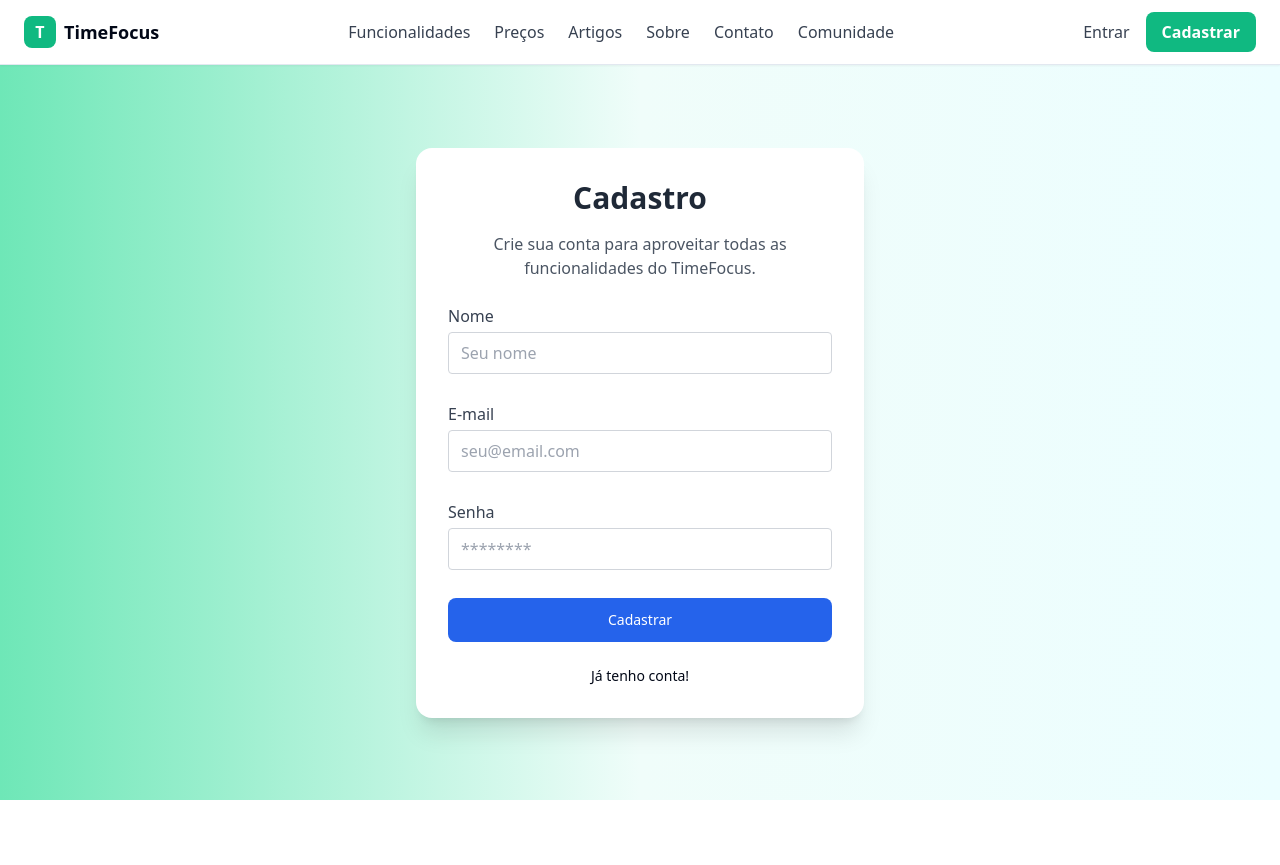
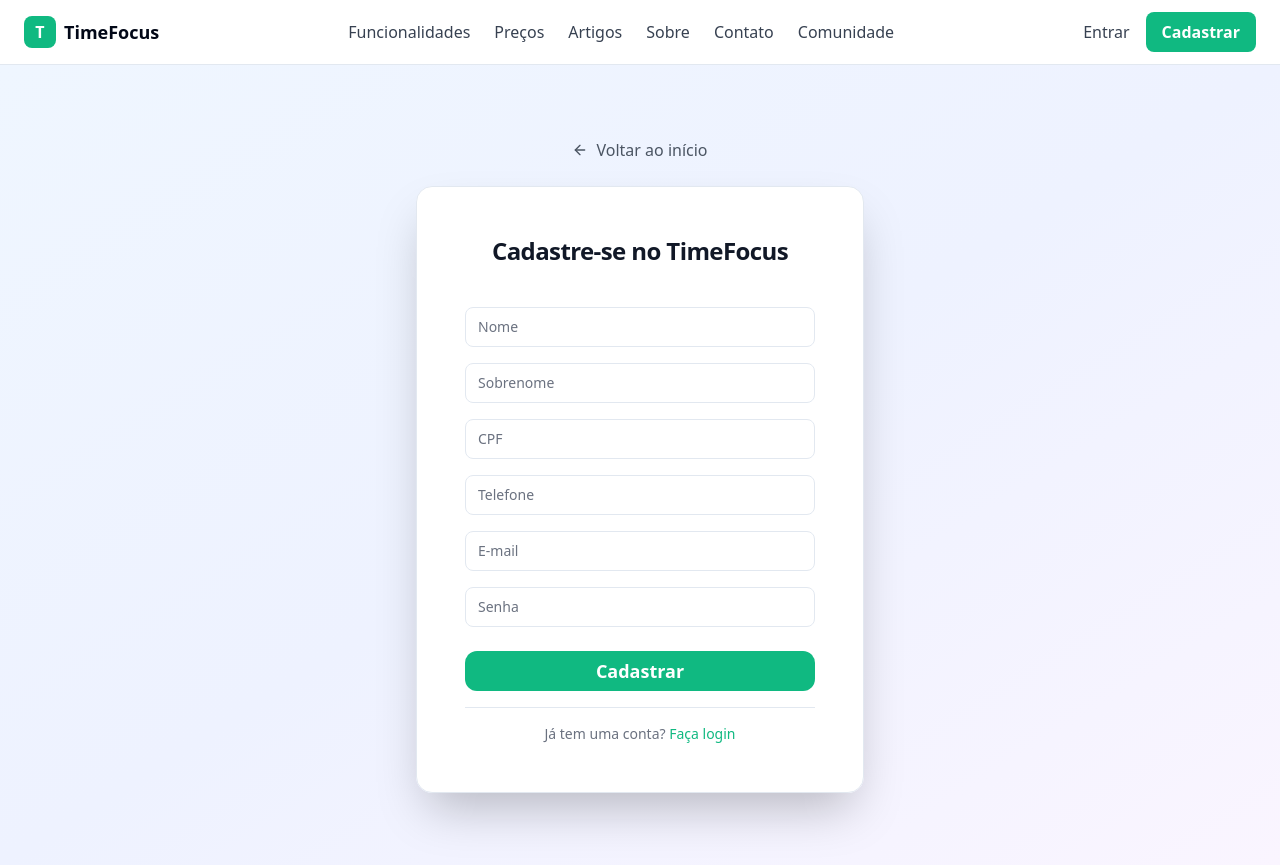
Before and after one commit to Jamersom-silva/timefocus, a React (Vite) app in the folder frontend/: page /register in a window 1280 px wide. Before the commit the page ends 800 px from the top, so only its background shows below. Built offline with nearby package versions, Linux system fonts and the light colour scheme.

Commit message:
registro funcional

```diff
--- a/frontend/src/contexts/UserContext.tsx
+++ b/frontend/src/contexts/UserContext.tsx
@@ -1,22 +1,21 @@
 // frontend/src/contexts/UserContext.tsx
 import { createContext, useState, useEffect } from "react";
-import type { User } from "./UserTypes";
+import type { User as UserType } from "./UserTypes";
 import { api } from "../services/api";
 
 export type UserContextType = {
-  user: User | null;
-  setUser: (user: User | null) => void;
-  login: (email: string, password: string) => Promise<void>;
+  user: UserType | null;
+  setUser: (user: UserType | null) => void;
+  login: (email: string, password: string) => Promise<UserType | null>;
   register: (username: string, email: string, password: string) => Promise<void>;
   logout: () => void;
   refreshUser: () => Promise<void>;
 };
 
-
 export const UserContext = createContext<UserContextType | null>(null);
 
 export const UserProvider = ({ children }: { children: React.ReactNode }) => {
-  const [user, setUser] = useState<User | null>(null);
+  const [user, setUser] = useState<UserType | null>(null);
 
   // Função para atualizar usuário a partir do backend
   const refreshUser = async () => {
@@ -39,18 +38,19 @@ export const UserProvider = ({ children }: { children: React.ReactNode }) => {
   }, []);
 
   // Login: salva token e atualiza estado
-  const login = async (email: string, password: string) => {
+  const login = async (email: string, password: string): Promise<UserType | null> => {
     try {
       const res = await api.login({ email, password });
       localStorage.setItem("token", res.access_token);
       if (res.user) setUser(res.user);
+      return res.user || null;
     } catch (err) {
       throw new Error("Falha no login");
     }
   };
 
   // Registro: salva token e atualiza estado
-  const register = async (username: string, email: string, password: string) => {
+  const register = async (username: string, email: string, password: string): Promise<void> => {
     try {
       const res = await api.register({ username, email, password });
       localStorage.setItem("token", res.access_token);
@@ -67,9 +67,7 @@ export const UserProvider = ({ children }: { children: React.ReactNode }) => {
   };
 
   return (
-    <UserContext.Provider
-      value={{ user, setUser, login, register, logout, refreshUser }}
-    >
+    <UserContext.Provider value={{ user, setUser, login, register, logout, refreshUser }}>
       {children}
     </UserContext.Provider>
   );
--- a/frontend/src/pages/Login.tsx
+++ b/frontend/src/pages/Login.tsx
@@ -1,4 +1,4 @@
-
+// frontend/src/pages/Login.tsx
 import { useState, useContext } from "react";
 import { Button } from "../components/ui/Button";
 import { Input } from "../components/ui/input";
@@ -7,37 +7,31 @@ import { Card, CardContent, CardDescription, CardFooter, CardHeader, CardTitle }
 import { Separator } from "@/components/ui/separator";
 import { Eye, EyeOff, Mail, Lock, ArrowLeft } from "lucide-react";
 import { Link, useNavigate } from "react-router-dom";
-import { api } from "../services/api";
 import { UserContext } from "../contexts/UserContext";
 
-export default function Login() {
+export default function LoginPage() {
   const [showPassword, setShowPassword] = useState(false);
   const [email, setEmail] = useState("");
   const [password, setPassword] = useState("");
   const [isLoading, setIsLoading] = useState(false);
 
   const navigate = useNavigate();
-  const { setUser } = useContext(UserContext) ?? {};
+  const { login } = useContext(UserContext)!;
 
   const handleLogin = async (e: React.FormEvent) => {
     e.preventDefault();
     setIsLoading(true);
 
     try {
-      const res = await api.login({ email, password });
-
-      // salva token
-      localStorage.setItem("token", res.access_token);
-
-      // seta user no contexto
-      if (setUser && res.user) {
-        setUser(res.user);
+      const loggedUser = await login(email, password);
+      if (loggedUser) {
+        navigate("/profile");
+      } else {
+        alert("Usuário ou senha inválidos");
       }
-
-      navigate("/Profile");
     } catch (err: any) {
       console.error(err);
-      alert(err?.detail || "Erro ao fazer login");
+      alert(err?.message || "Erro ao fazer login");
     } finally {
       setIsLoading(false);
     }
@@ -45,35 +39,26 @@ export default function Login() {
 
   return (
     <div className="min-h-screen bg-gradient-to-br from-blue-50 via-indigo-50 to-purple-50 flex items-center justify-center p-4">
-      {/* Background decorations */}
       <div className="absolute inset-0 overflow-hidden">
         <div className="absolute top-1/4 left-1/4 w-64 h-64 bg-blue-200 rounded-full opacity-20 blur-3xl animate-pulse"></div>
         <div className="absolute bottom-1/4 right-1/4 w-80 h-80 bg-indigo-200 rounded-full opacity-20 blur-3xl animate-pulse delay-1000"></div>
       </div>
 
       <div className="w-full max-w-md relative z-10">
-        {/* Back to home */}
-        <Link
-          to="/"
-          className="inline-flex items-center gap-2 text-gray-600 hover:text-emerald-500 transition-colors mb-8 group"
-        >
+        <Link to="/" className="inline-flex items-center gap-2 text-gray-600 hover:text-emerald-500 transition-colors mb-8 group">
           <ArrowLeft className="w-4 h-4 group-hover:-translate-x-1 transition-transform" />
           Voltar ao início
         </Link>
 
         <Card className="shadow-2xl border-0 bg-white/95 backdrop-blur-sm">
           <CardHeader className="text-center space-y-4">
-            {/* Logo */}
             <div className="flex justify-center">
               <div className="w-12 h-12 bg-emerald-500 rounded-xl flex items-center justify-center">
                 <span className="text-white font-bold text-xl">T</span>
               </div>
             </div>
-
             <div>
-              <CardTitle className="text-2xl font-bold text-gray-900">
-                Bem-vindo de volta!
-              </CardTitle>
+              <CardTitle className="text-2xl font-bold text-gray-900">Bem-vindo de volta!</CardTitle>
               <CardDescription className="text-gray-600 mt-2">
                 Entre na sua conta TimeFocus para continuar estudando
               </CardDescription>
@@ -84,9 +69,7 @@ export default function Login() {
             <form onSubmit={handleLogin} className="space-y-4">
               {/* Email */}
               <div className="space-y-2">
-                <Label htmlFor="email" className="text-sm font-medium text-gray-700">
-                  Email
-                </Label>
+                <Label htmlFor="email" className="text-sm font-medium text-gray-700">Email</Label>
                 <div className="relative">
                   <Mail className="absolute left-3 top-1/2 transform -translate-y-1/2 text-gray-400 w-4 h-4" />
                   <Input
@@ -103,9 +86,7 @@ export default function Login() {
 
               {/* Password */}
               <div className="space-y-2">
-                <Label htmlFor="password" className="text-sm font-medium text-gray-700">
-                  Senha
-                </Label>
+                <Label htmlFor="password" className="text-sm font-medium text-gray-700">Senha</Label>
                 <div className="relative">
                   <Lock className="absolute left-3 top-1/2 transform -translate-y-1/2 text-gray-400 w-4 h-4" />
                   <Input
@@ -127,17 +108,6 @@ export default function Login() {
                 </div>
               </div>
 
-              {/* Remember me & Forgot password */}
-              <div className="flex items-center justify-between">
-                <label className="flex items-center space-x-2 cursor-pointer">
-                  <input type="checkbox" className="rounded border-gray-300 text-emerald-500 focus:ring-emerald-500" />
-                  <span className="text-sm text-gray-600">Lembrar de mim</span>
-                </label>
-                <Link to="/forgot-password" className="text-sm text-emerald-500 hover:text-emerald-500 font-medium">
-                  Esqueceu a senha?
-                </Link>
-              </div>
-
               {/* Login Button */}
               <Button
                 type="submit"
@@ -155,38 +125,11 @@ export default function Login() {
               </Button>
             </form>
 
-            {/* Divider */}
             <div className="relative">
               <Separator />
               <span className="absolute left-1/2 top-1/2 transform -translate-x-1/2 -translate-y-1/2 bg-white px-4 text-sm text-gray-500">
                 ou
               </span>
-            </div>
-
-            {/* Social Login */}
-            <div className="space-y-3">
-              <Button
-                variant="outline"
-                className="w-full h-12 border-gray-200 hover:bg-emerald-500 font-medium"
-              >
-                <svg className="w-5 h-5 mr-2" viewBox="0 0 24 24">
-                  <path fill="currentColor" d="M22.56 12.25c0-.78-.07-1.53-.2-2.25H12v4.26h5.92c-.26 1.37-1.04 2.53-2.21 3.31v2.77h3.57c2.08-1.92 3.28-4.74 3.28-8.09z"/>
-                  <path fill="currentColor" d="M12 23c2.97 0 5.46-.98 7.28-2.66l-3.57-2.77c-.98.66-2.23 1.06-3.71 1.06-2.86 0-5.29-1.93-6.16-4.53H2.18v2.84C3.99 20.53 7.7 23 12 23z"/>
-                  <path fill="currentColor" d="M5.84 14.09c-.22-.66-.35-1.36-.35-2.09s.13-1.43.35-2.09V7.07H2.18C1.43 8.55 1 10.22 1 12s.43 3.45 1.18 4.93l2.85-2.22.81-.62z"/>
-                  <path fill="currentColor" d="M12 5.38c1.62 0 3.06.56 4.21 1.64l3.15-3.15C17.45 2.09 14.97 1 12 1 7.7 1 3.99 3.47 2.18 7.07l3.66 2.84c.87-2.6 3.3-4.53 6.16-4.53z"/>
-                </svg>
-                Continuar com Google
-              </Button>
-
-              <Button
-                variant="outline"
-                className="w-full h-12 border-gray-200 hover:bg-emerald-500 font-medium"
-              >
-                <svg className="w-5 h-5 mr-2" fill="currentColor" viewBox="0 0 24 24">
-                  <path d="M24 12.073c0-6.627-5.373-12-12-12s-12 5.373-12 12c0 5.99 4.388 10.954 10.125 11.854v-8.385H7.078v-3.47h3.047V9.43c0-3.007 1.792-4.669 4.533-4.669 1.312 0 2.686.235 2.686.235v2.953H15.83c-1.491 0-1.956.925-1.956 1.874v2.25h3.328l-.532 3.47h-2.796v8.385C19.612 23.027 24 18.062 24 12.073z"/>
-                </svg>
-                Continuar com Facebook
-              </Button>
             </div>
           </CardContent>
 
@@ -199,25 +142,6 @@ export default function Login() {
             </p>
           </CardFooter>
         </Card>
-
-        {/* Trust indicators */}
-        <div className="mt-8 text-center">
-          <p className="text-sm text-gray-500 mb-4">Mais de 50.000 estudantes confiam no TimeFocus</p>
-          <div className="flex justify-center items-center gap-6 text-xs text-gray-400">
-            <div className="flex items-center gap-1">
-              <span className="text-green-500">🔒</span>
-              <span>Dados seguros</span>
-            </div>
-            <div className="flex items-center gap-1">
-              <span className="text-emerald-500">⚡</span>
-              <span>Login rápido</span>
-            </div>
-            <div className="flex items-center gap-1">
-              <span className="text-purple-500">🎯</span>
-              <span>Foco total</span>
-            </div>
-          </div>
-        </div>
       </div>
     </div>
   );
--- a/frontend/src/pages/Register.tsx
+++ b/frontend/src/pages/Register.tsx
@@ -1,112 +1,147 @@
 // frontend/src/pages/Register.tsx
 import { useState, useContext } from "react";
-import { useNavigate } from "react-router-dom";
+import { Link, useNavigate } from "react-router-dom";
+import { Button } from "../components/ui/Button";
+import { Input } from "../components/ui/input";
+import { Label } from "../components/ui/label";
+import { Card, CardContent, CardHeader, CardTitle, CardFooter } from "../components/ui/card";
+import { Separator } from "../components/ui/separator";
+import { ArrowLeft } from "lucide-react";
 import Header from "../components/Header";
-import Input from "../components/Input";
-import { Button } from "../components/ui/Button";
 import { UserContext } from "../contexts/UserContext";
-import type { User } from "../contexts/UserTypes";
-import { api } from "../services/api";
 
 export default function RegisterPage() {
+  const [form, setForm] = useState({
+    nome: "",
+    sobrenome: "",
+    cpf: "",
+    telefone: "",
+    email: "",
+    senha: "",
+  });
+
+  const [isLoading, setIsLoading] = useState(false);
   const navigate = useNavigate();
-  const userContext = useContext(UserContext);
-  const setUser = userContext?.setUser;
+  const { register } = useContext(UserContext) ?? {};
 
-  const [username, setUsername] = useState("");
-  const [email, setEmail] = useState("");
-  const [password, setPassword] = useState("");
-  const [loading, setLoading] = useState(false);
-  const [error, setError] = useState("");
+  const handleChange = (e: React.ChangeEvent<HTMLInputElement>) => {
+    setForm({ ...form, [e.target.name]: e.target.value });
+  };
 
-  const handleRegister = async (e: React.FormEvent) => {
+  const handleSubmit = async (e: React.FormEvent) => {
     e.preventDefault();
-    setLoading(true);
-    setError("");
+    if (!register) return;
+
+    setIsLoading(true);
 
     try {
-      // Chama API para registrar e recebe token
-      const response = await api.register({ username, email, password });
-
-      // Salva token no localStorage
-      localStorage.setItem("token", response.access_token);
-
-      // Atualiza UserContext
-      if (setUser && response.user) {
-        const currentUser: User = {
-          id: response.user.id,
-          email: response.user.email,
-          username: response.user.username,
-        };
-        setUser(currentUser);
-      }
-
-      navigate("/dashboard");
-    } catch (err: unknown) {
-      if (err && typeof err === "object" && "detail" in err) {
-        setError((err as { detail: string }).detail);
-      } else {
-        setError("Erro ao cadastrar");
-      }
+      await register(
+        form.nome + " " + form.sobrenome,
+        form.email,
+        form.senha
+      );
+      navigate("/login");
+    } catch (err: any) {
+      console.error("Erro ao registrar:", err);
+      alert(err?.message || "Erro no registro");
     } finally {
-      setLoading(false);
+      setIsLoading(false);
     }
   };
 
   return (
-    <div className="min-h-screen flex flex-col bg-gradient-to-r from-emerald-300 via-teal-50 to-cyan-50">
+    <>
+      {/* Header */}
       <Header />
 
-      <main className="flex-1 p-6 flex flex-col items-center justify-center">
-        <div className="bg-white shadow-xl rounded-2xl p-8 w-full max-w-md">
-          <h1 className="text-3xl font-bold text-center text-gray-800 mb-4">
-            Cadastro
-          </h1>
-          <h2 className="text-gray-600 text-center mb-6">
-            Crie sua conta para aproveitar todas as funcionalidades do TimeFocus.
-          </h2>
+      <div className="min-h-screen flex flex-col items-center justify-center bg-gradient-to-br from-blue-50 via-indigo-50 to-purple-50 p-4">
+        {/* Back link */}
+        <Link
+          to="/"
+          className="flex items-center gap-2 text-gray-600 hover:text-emerald-500 transition-colors mb-6"
+        >
+          <ArrowLeft className="w-4 h-4" /> Voltar ao início
+        </Link>
 
-          <form onSubmit={handleRegister} className="flex flex-col gap-4">
+        <Card className="w-full max-w-md bg-white/95 p-6 rounded-2xl shadow-2xl backdrop-blur-sm">
+          <CardHeader className="text-center mb-4">
+            <CardTitle className="text-2xl font-bold text-gray-900">
+              Cadastre-se no TimeFocus
+            </CardTitle>
+          </CardHeader>
+
+          <CardContent>
+            <form onSubmit={handleSubmit} className="flex flex-col gap-4">
               <Input
-              label="Nome"
-              type="text"
-              placeholder="Seu nome"
-              value={username}
-              onChange={(e) => setUsername(e.target.value)}
+                name="nome"
+                placeholder="Nome"
+                value={form.nome}
+                onChange={handleChange}
+                required
               />
               <Input
-              label="E-mail"
-              type="email"
-              placeholder="seu@email.com"
-              value={email}
-              onChange={(e) => setEmail(e.target.value)}
+                name="sobrenome"
+                placeholder="Sobrenome"
+                value={form.sobrenome}
+                onChange={handleChange}
+                required
               />
               <Input
-              label="Senha"
+                name="cpf"
+                placeholder="CPF"
+                value={form.cpf}
+                onChange={handleChange}
+                required
+              />
+              <Input
+                name="telefone"
+                placeholder="Telefone"
+                value={form.telefone}
+                onChange={handleChange}
+                required
+              />
+              <Input
+                name="email"
+                type="email"
+                placeholder="E-mail"
+                value={form.email}
+                onChange={handleChange}
+                required
+              />
+              <Input
+                name="senha"
                 type="password"
-              placeholder="********"
-              value={password}
-              onChange={(e) => setPassword(e.target.value)}
+                placeholder="Senha"
+                value={form.senha}
+                onChange={handleChange}
+                required
               />
 
-            {error && <p className="text-red-500 text-center">{error}</p>}
+              <Button
+                type="submit"
+                className="bg-emerald-500 text-white py-3 rounded-lg hover:bg-emerald-600 mt-2 font-semibold text-lg"
+                disabled={isLoading}
+              >
+                {isLoading ? "Cadastrando..." : "Cadastrar"}
+              </Button>
+            </form>
 
-            <Button variant="primary" size="lg" disabled={loading}>
-              {loading ? "Cadastrando..." : "Cadastrar"}
-            </Button>
+            <div className="mt-4 text-center">
+              <Separator />
+            </div>
 
-            <div className="flex justify-center text-sm text-black-500 mt-2">
-              <button
-                type="button"
+            <p className="mt-4 text-center text-gray-500 text-sm">
+              Já tem uma conta?{" "}
+              <span
+                className="text-emerald-500 hover:text-emerald-600 cursor-pointer"
                 onClick={() => navigate("/login")}
-                className="hover:underline"
               >
-                Já tenho conta!
-              </button>
+                Faça login
+              </span>
+            </p>
+          </CardContent>
+        </Card>
       </div>
-          </form>
-        </div>
-      </main>
-    </div>
+    </>
   );
 }
```
Lines whose indentation alone changed are shown as unchanged.
